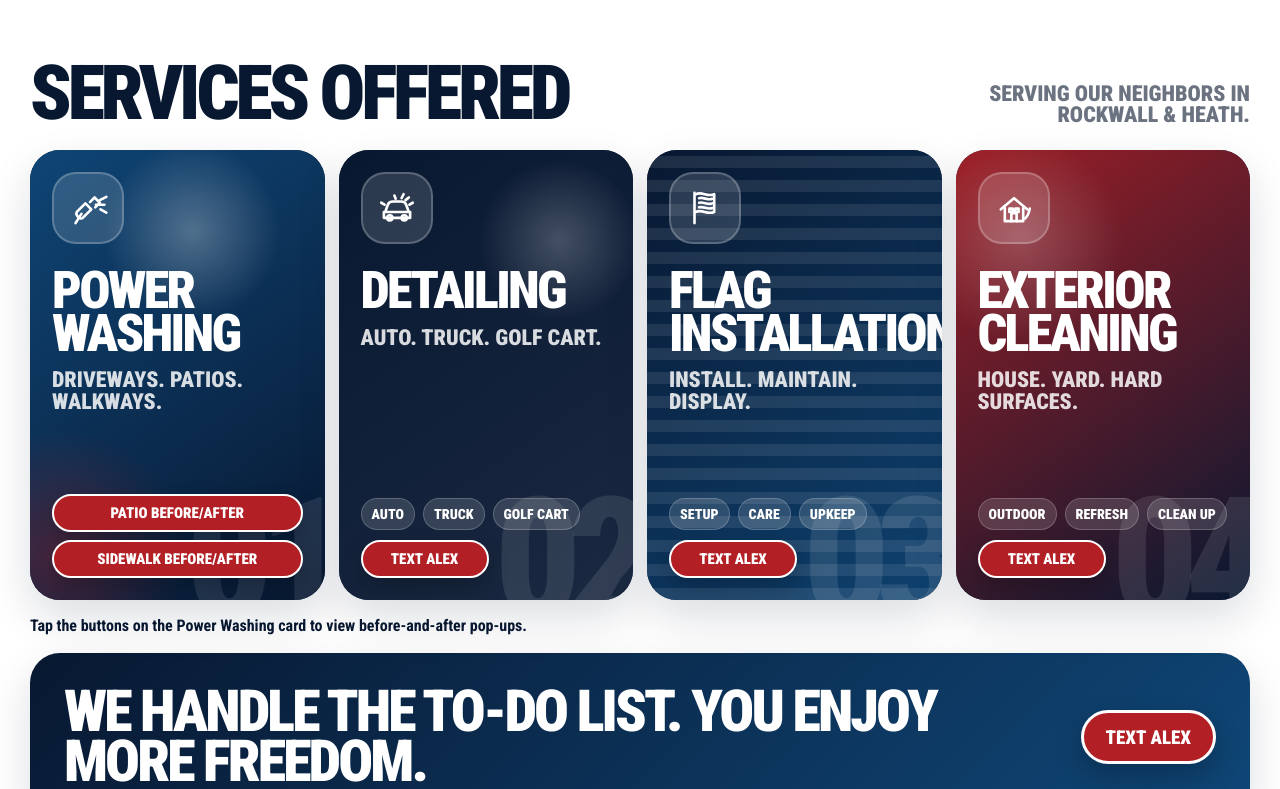
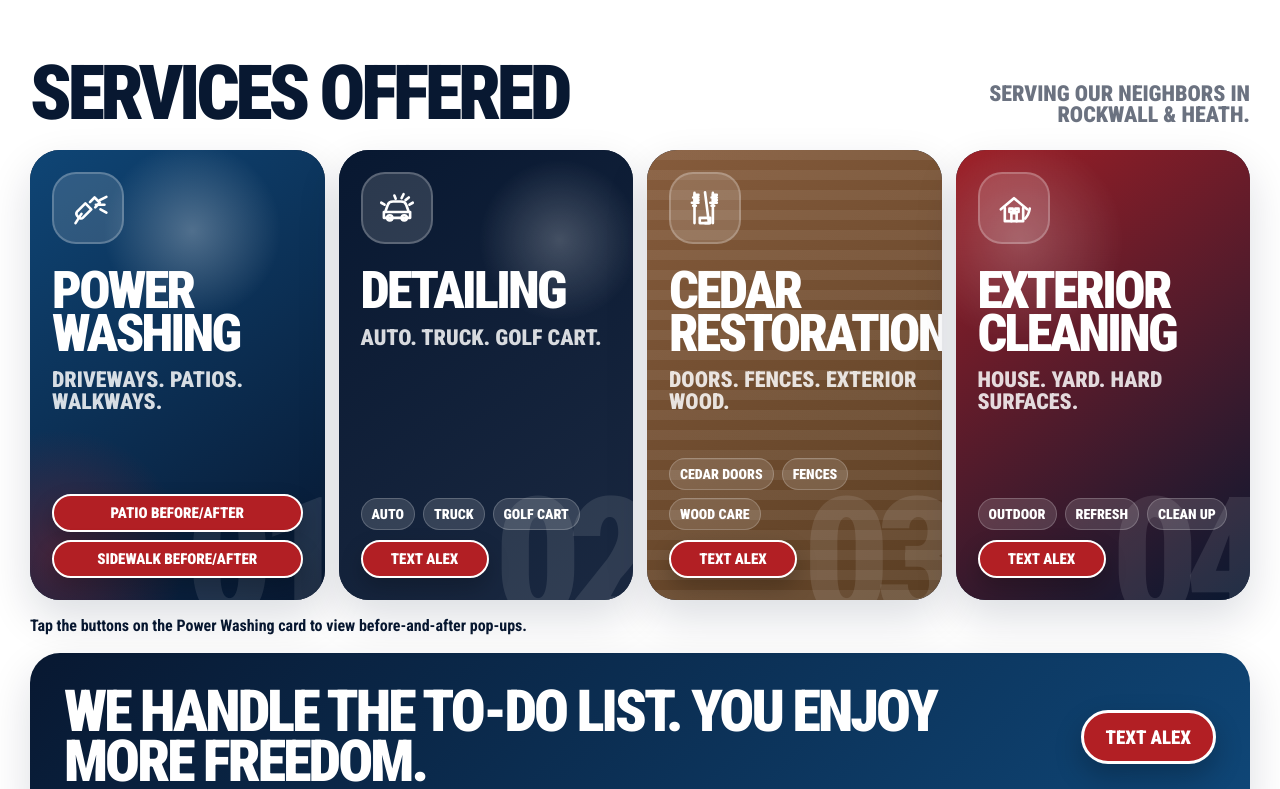
Before and after one commit to MimHoldingCompanyTX/PatriotNeighborhoodServices.com, a Next.js app: page / in a window 1280 px wide. Shown: the part 507-1296 px from the top of the page. Built offline with nearby package versions, Linux system fonts and the light colour scheme.

Commit message:
feat: replace Flag Installation with Cedar Door & Fence Restoration

```diff
--- a/app/globals.css
+++ b/app/globals.css
@@ -380,10 +380,10 @@ body {
     linear-gradient(145deg, rgb(8 24 49 / 0.92), rgb(15 71 120 / 0.88));
 }
 
-.service-tile.flag::before {
+.service-tile.cedar-restoration::before {
   background:
-    repeating-linear-gradient(0deg, rgb(255 255 255 / 0.09) 0 12px, transparent 12px 24px),
-    linear-gradient(145deg, rgb(8 24 49 / 0.96), rgb(15 71 120 / 0.88));
+    repeating-linear-gradient(0deg, rgb(255 255 255 / 0.07) 0 10px, transparent 10px 20px),
+    linear-gradient(145deg, rgb(139 94 60 / 0.96), rgb(101 67 33 / 0.88));
 }
 
 .service-tile.power-washing::before {
--- a/app/page.tsx
+++ b/app/page.tsx
@@ -20,10 +20,10 @@ const services = [
     chips: ["Auto", "Truck", "Golf cart"],
   },
   {
-    icon: "flag",
-    title: "Flag Installation",
-    summary: "Install. Maintain. Display.",
-    chips: ["Setup", "Care", "Upkeep"],
+    icon: "cedar-restoration",
+    title: "Cedar Restoration",
+    summary: "Doors. Fences. Exterior wood.",
+    chips: ["Cedar doors", "Fences", "Wood care"],
   },
   {
     icon: "exterior-cleaning",
@@ -79,12 +79,14 @@ function ContactIcon({ type }: { type: string }) {
 }
 
 function ServiceIcon({ type }: { type: string }) {
-  if (type === "flag") {
+  if (type === "cedar-restoration") {
     return (
       <svg viewBox="0 0 64 64" aria-hidden="true">
         <path d="M16 55V9" />
-        <path d="M18 11c10-5 17 5 28 0v27c-11 5-18-5-28 0" />
-        <path d="M23 17c7-2 13 4 20 1M23 24c7-2 13 4 20 1M23 31c7-2 13 4 20 1" />
+        <path d="M22 12h-6M22 16h-8M22 20h-6M22 24h-10M18 28.5h-4" />
+        <path d="M32 8l6 47h-6M44 55V9" />
+        <path d="M50 12h-6M50 16h-8M50 20h-6M50 24h-10M46 28.5h-4" />
+        <path d="M24 47h16v8H24z" />
       </svg>
     );
   }
```
